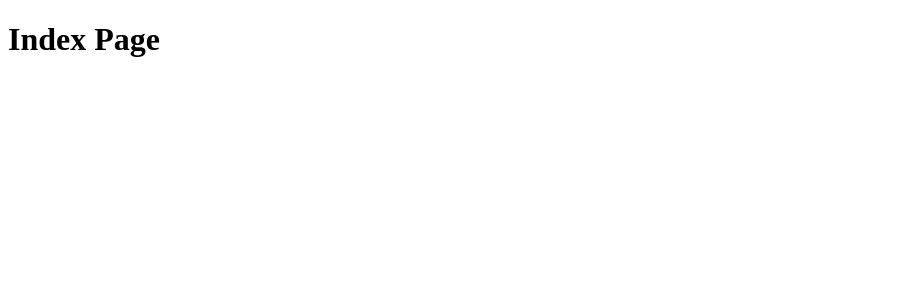
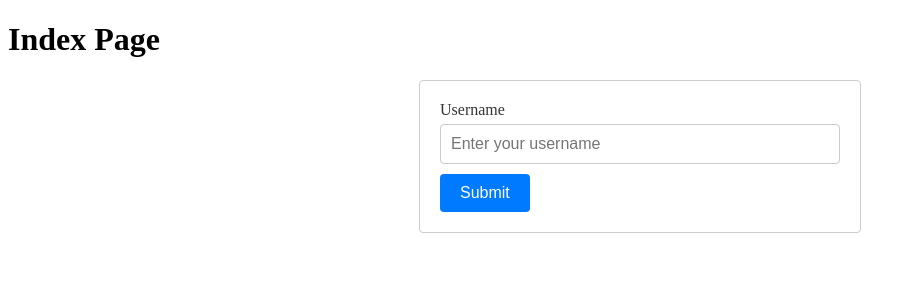
Before and after one commit to salvizj/Redraw, a React (Vite) app in the folder frontend/: page / in a window 1280 px wide. Shown: the top 300 px of the page, without its empty margins (0-915 px from the left). Built offline with nearby package versions, Linux system fonts and the light colour scheme.

Commit message:
Implemented a form with unitlity components

```diff
--- /dev/null
+++ b/frontend/src/components/Button/Button.module.css
@@ -0,0 +1,10 @@
+.button {
+	padding: 10px 20px;
+	font-size: 16px;
+	color: #fff;
+	background-color: #007bff;
+	border: none;
+	border-radius: 4px;
+	cursor: pointer;
+	transition: background-color 0.3s;
+}
--- /dev/null
+++ b/frontend/src/components/Button/Button.tsx
@@ -0,0 +1,29 @@
+import React from 'react';
+import styles from './Button.module.css';
+
+interface ButtonProps {
+	onClick?: () => void;
+	type?: 'button' | 'submit' | 'reset';
+	disabled?: boolean;
+	children: React.ReactNode;
+}
+
+const Button: React.FC<ButtonProps> = ({
+	onClick,
+	type = 'button',
+	disabled = false,
+	children,
+}) => {
+	return (
+		<button
+			type={type}
+			onClick={onClick}
+			disabled={disabled}
+			className={styles.button}
+		>
+			{children}
+		</button>
+	);
+};
+
+export default Button;
--- /dev/null
+++ b/frontend/src/components/Form/Form.module.css
@@ -0,0 +1,7 @@
+.form {
+	max-width: 400px;
+	margin: 0 auto;
+	padding: 20px;
+	border: 1px solid #ccc;
+	border-radius: 4px;
+}
--- /dev/null
+++ b/frontend/src/components/Form/Form.tsx
@@ -0,0 +1,44 @@
+import React, { useState } from 'react';
+import InputField from '../InputField/InputField';
+import Button from '../Button/Button';
+import Label from '../Label/Label';
+import styles from './Form.module.css';
+
+interface FormProps {
+	onSubmit: (formData: { username: string }) => void;
+}
+
+const Form: React.FC<FormProps> = ({ onSubmit }) => {
+	const [formData, setFormData] = useState({
+		username: '',
+	});
+
+	const handleChange = (e: React.ChangeEvent<HTMLInputElement>) => {
+		setFormData({
+			...formData,
+			[e.target.name]: e.target.value,
+		});
+	};
+
+	const handleSubmit = (e: React.FormEvent<HTMLFormElement>) => {
+		e.preventDefault();
+		onSubmit(formData);
+	};
+
+	return (
+		<form onSubmit={handleSubmit} className={styles.form}>
+			<Label htmlFor="username">Username</Label>
+			<InputField
+				type="text"
+				value={formData.username}
+				onChange={handleChange}
+				placeholder="Enter your username"
+				name="username"
+			/>
+
+			<Button type="submit">Submit</Button>
+		</form>
+	);
+};
+
+export default Form;
--- /dev/null
+++ b/frontend/src/components/InputField/InputField.module.css
@@ -0,0 +1,9 @@
+.input {
+	padding: 10px;
+	font-size: 16px;
+	border: 1px solid #ccc;
+	border-radius: 4px;
+	width: 100%;
+	box-sizing: border-box;
+	margin-bottom: 10px;
+}
--- /dev/null
+++ b/frontend/src/components/InputField/InputField.tsx
@@ -0,0 +1,31 @@
+import React from 'react';
+import styles from './InputField.module.css';
+
+interface InputFieldProps {
+	type?: string;
+	value: string;
+	onChange: (e: React.ChangeEvent<HTMLInputElement>) => void;
+	placeholder?: string;
+	name: string;
+}
+
+const InputField: React.FC<InputFieldProps> = ({
+	type = 'text',
+	value,
+	onChange,
+	placeholder,
+	name,
+}) => {
+	return (
+		<input
+			type={type}
+			value={value}
+			onChange={onChange}
+			placeholder={placeholder}
+			name={name}
+			className={styles.input}
+		/>
+	);
+};
+
+export default InputField;
--- /dev/null
+++ b/frontend/src/components/Label/Label.module.css
@@ -0,0 +1,6 @@
+.label {
+	display: block;
+	margin-bottom: 5px;
+	font-size: 16px;
+	color: #333;
+}
--- /dev/null
+++ b/frontend/src/components/Label/Label.tsx
@@ -0,0 +1,17 @@
+import React from 'react';
+import styles from './Label.module.css';
+
+interface LabelProps {
+	htmlFor: string;
+	children: React.ReactNode;
+}
+
+const Label: React.FC<LabelProps> = ({ htmlFor, children }) => {
+	return (
+		<label htmlFor={htmlFor} className={styles.label}>
+			{children}
+		</label>
+	);
+};
+
+export default Label;
--- a/frontend/src/pages/IndexPage.tsx
+++ b/frontend/src/pages/IndexPage.tsx
@@ -1,9 +1,14 @@
 import React from 'react';
+import Form from '../components/Form/Form';
 
 const IndexPage: React.FC = () => {
+	const handleFormSubmit = (formData: any) => {
+		console.log('Form submitted with:', formData);
+	};
 	return (
 		<div>
 			<h1>Index Page</h1>
+			<Form onSubmit={handleFormSubmit} />
 		</div>
 	);
 };
```
